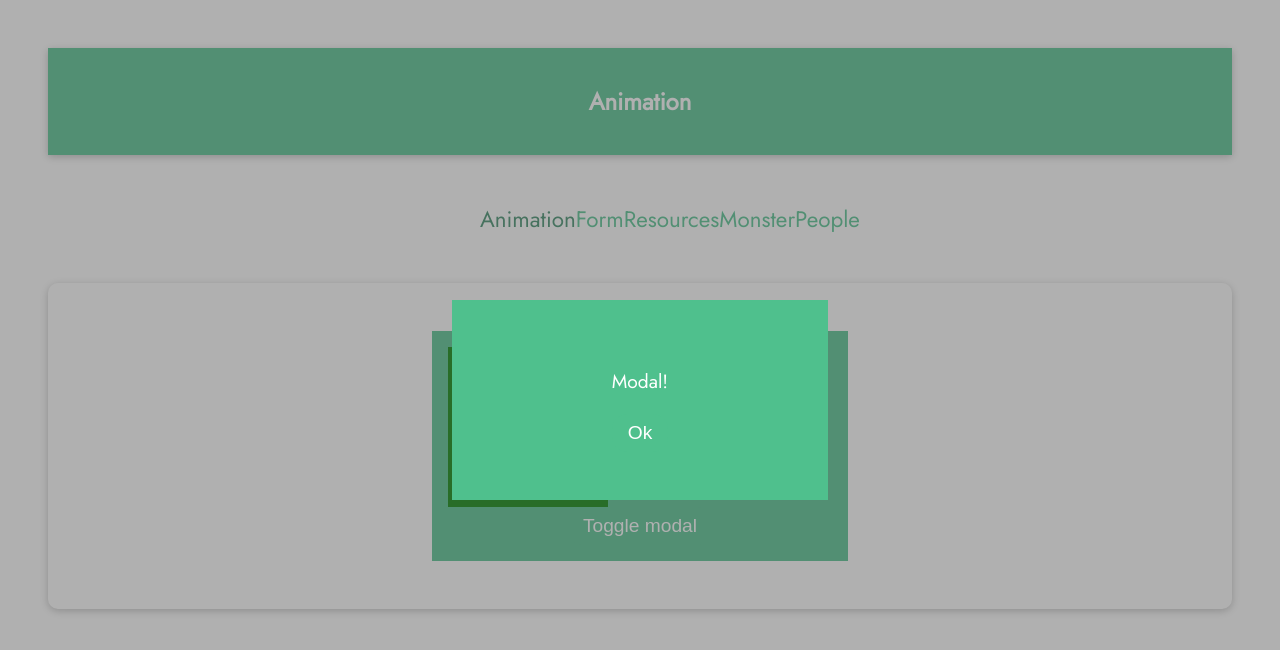
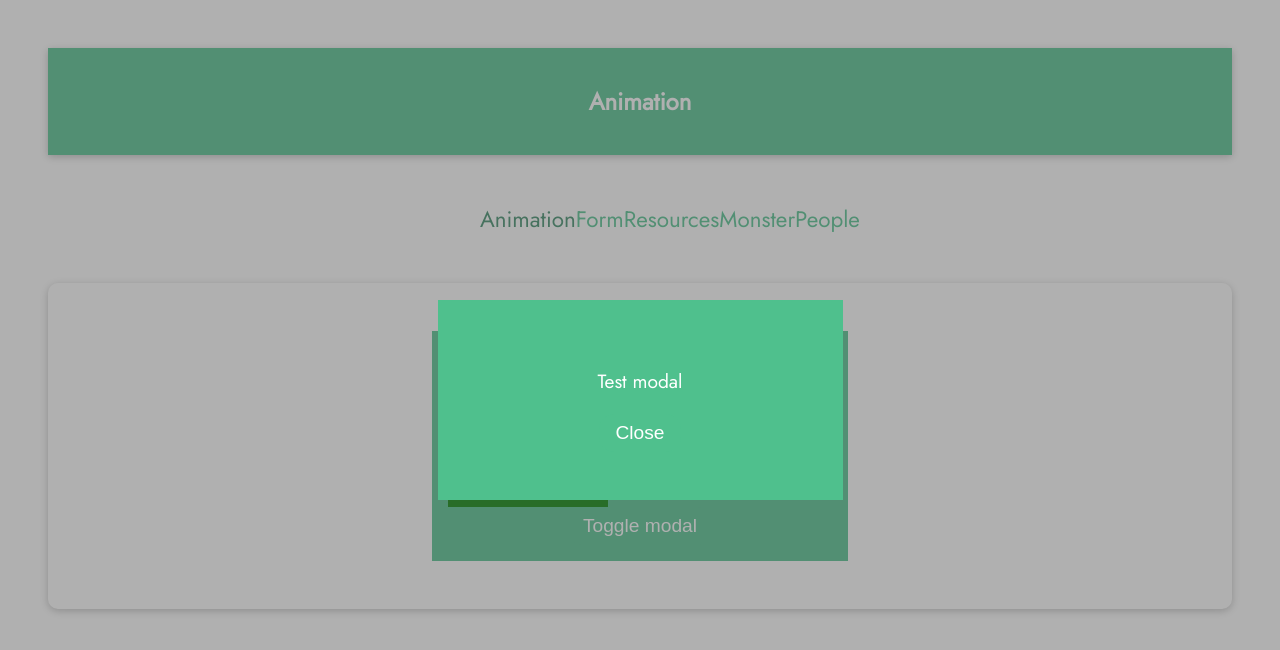
Before and after one commit to sean-xiao-zhao7/vue-style, a Vue app: page /animation in a window 1280 px wide. Both pictures are taken after a click on the button "Toggle modal". Shown: the top 650 px of the page. Built offline with nearby package versions, Linux system fonts and the light colour scheme.

Commit message:
Animate modal

```diff
--- a/src/components/pages/AnimationComp.vue
+++ b/src/components/pages/AnimationComp.vue
@@ -28,7 +28,11 @@ export default {
             :class="{ 'in-animation': inAnimation }"
         ></div>
         <button @click="toggleModal">Toggle modal</button>
-        <modal v-if="modalShown" :toggle="toggleModal" />
+        <transition>
+            <modal v-if="modalShown" :toggle="toggleModal">
+                <p>Test modal</p>
+            </modal>
+        </transition>
     </div>
 </template>
 
@@ -45,4 +49,24 @@ div#square {
 .in-animation {
     transform: translateX(100%);
 }
+
+/* animated modal */
+.v-enter-from {
+    opacity: 0;
+}
+.v-enter-active {
+    transition: opacity 0.2s;
+}
+.v-enter-to {
+    opacity: 1;
+}
+.v-leave-from {
+    opacity: 1;
+}
+.v-leave-active {
+    transition: opacity 0.2s;
+}
+.v-leave-to {
+    opacity: 0;
+}
 </style>
--- a/src/components/shared/Modal.vue
+++ b/src/components/shared/Modal.vue
@@ -10,14 +10,14 @@ export default {
 </script>
 
 <template>
-    <Teleport to="body">
-        <div id="background">
-            <div>
-                <p><slot>Modal!</slot></p>
-                <button @click="toggle">Ok</button>
-            </div>
+    <div id="background">
+        <div>
+            <slot><h2>Modal!</h2></slot>
+            <button @click="toggle">
+                <slot name="buttonText">Close</slot>
+            </button>
         </div>
-    </Teleport>
+    </div>
 </template>
 
 <style scoped>
```
